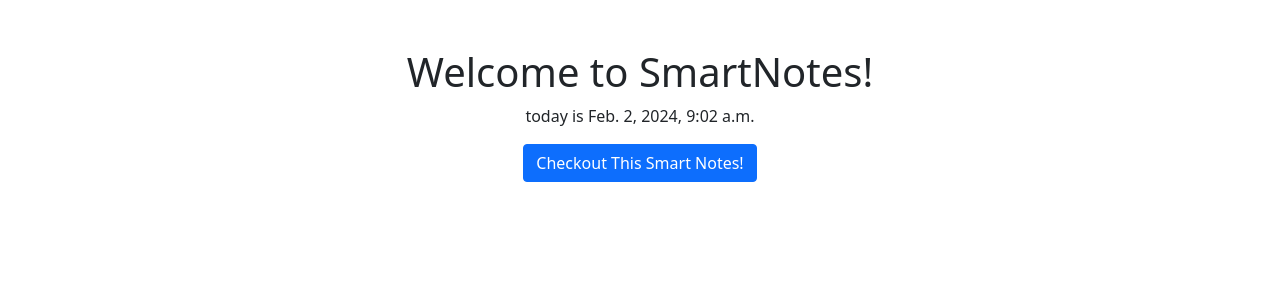
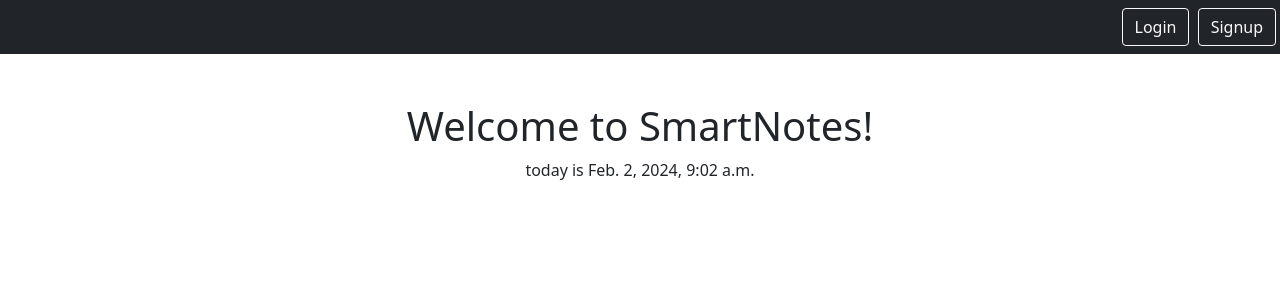
Before and after one commit to BenStrange/Django, a Django app: page / in a window 1280 px wide. Shown: the top 300 px of the page. Run offline with Django 5.2, Linux system fonts and the light colour scheme.

Commit message:
Ess training complete

```diff
--- a/home/templates/home/welcome.html
+++ b/home/templates/home/welcome.html
@@ -5,7 +5,5 @@
 
     <h1>Welcome to SmartNotes!</h1>
     <p>today is {{today}}</p>
-    <a href="{% url 'notes.list' %}" class="btn btn-primary">Checkout This Smart Notes!</a>
-
 
 {% endblock %}
--- a/home/urls.py
+++ b/home/urls.py
@@ -6,4 +6,5 @@ urlpatterns = [
     path('', views.HomeView.as_view(), name='home'),
     path('login/', views.LoginInterfaceView.as_view(), name='login'),
     path('logout/', views.LogoutInterfaceView.as_view(), name='logout'),
+    path('signup/', views.SignupView.as_view(), name='signup'),
 ]
--- a/home/views.py
+++ b/home/views.py
@@ -3,6 +3,20 @@ from django.views.generic import TemplateView
 from django.views.generic.edit import CreateView
 from django.contrib.auth.mixins import LoginRequiredMixin
 from django.contrib.auth.views import LoginView, LogoutView
+from django.contrib.auth.forms import UserCreationForm
+from django.shortcuts import redirect
+
+class SignupView(CreateView):
+    form_class = UserCreationForm
+    template_name = 'home/register.html'
+    http_method_names = ['get', 'post']
+    success_url = '/smart/notes'
+
+    def get(self, request, *args, **kwargs):
+        if request.user.is_authenticated:
+            return redirect('/smart/notes')
+        return super().get(request, *args, **kwargs)
+
 
 class LogoutInterfaceView(LogoutView):
     template_name = 'home/logout.html'
--- a/static/templates/base.html
+++ b/static/templates/base.html
@@ -7,6 +7,21 @@
     </head>
 
     <body>
+        <nav class='navbar navbar-dark bg-dark'>
+            <div class='ms-auto'>
+                {% if user.is_authenticated %}
+                <a href="{% url 'notes.list' %}" class="btn btn-outline-light me-1">Home</a>
+                <a href="{% url 'notes.create' %}" class="btn btn-outline-light me-1">Create</a>
+                <form method="post" action="{% url 'logout' %}">
+                    {% csrf_token %}
+                    <button type="submit">logout</button>
+                </form>
+                </form>
+                {% else %}
+                <a href="{% url 'login' %}" class="btn btn-outline-light me-1">Login</a>
+                <a href="{% url 'signup' %}" class="btn btn-outline-light me-1">Signup</a>
+                {% endif %}
+        </nav>
         <div class="my-5 text-center container">
         {% block content%}
         {% endblock %}
```
Also changed, not shown: home/templates/home/register.html (added, +10 -0 lines), db.sqlite3, smartnotes/settings.py (line endings or trailing spaces).
